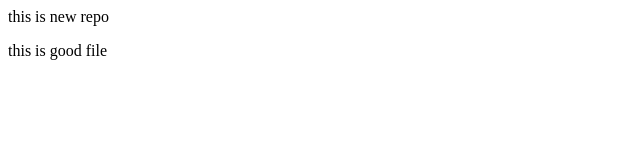
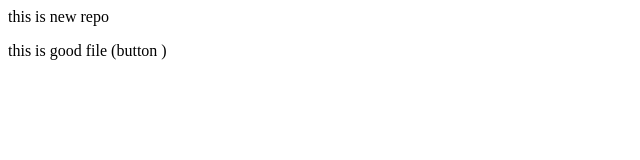
Before and after one commit to nandani-chandre/localrepo, a plain HTML site: page index.html in a window 1280 px wide. Shown: the full height of the page, 0-640 px from the left. Drawn offline with Linux system fonts and the light colour scheme.

Commit message:
add button

```diff
--- a/index.html
+++ b/index.html
@@ -1,2 +1,2 @@
 <p>this is new repo</p>
-<p> this is good file </p>
+<p> this is good file (button ) </p>
```
